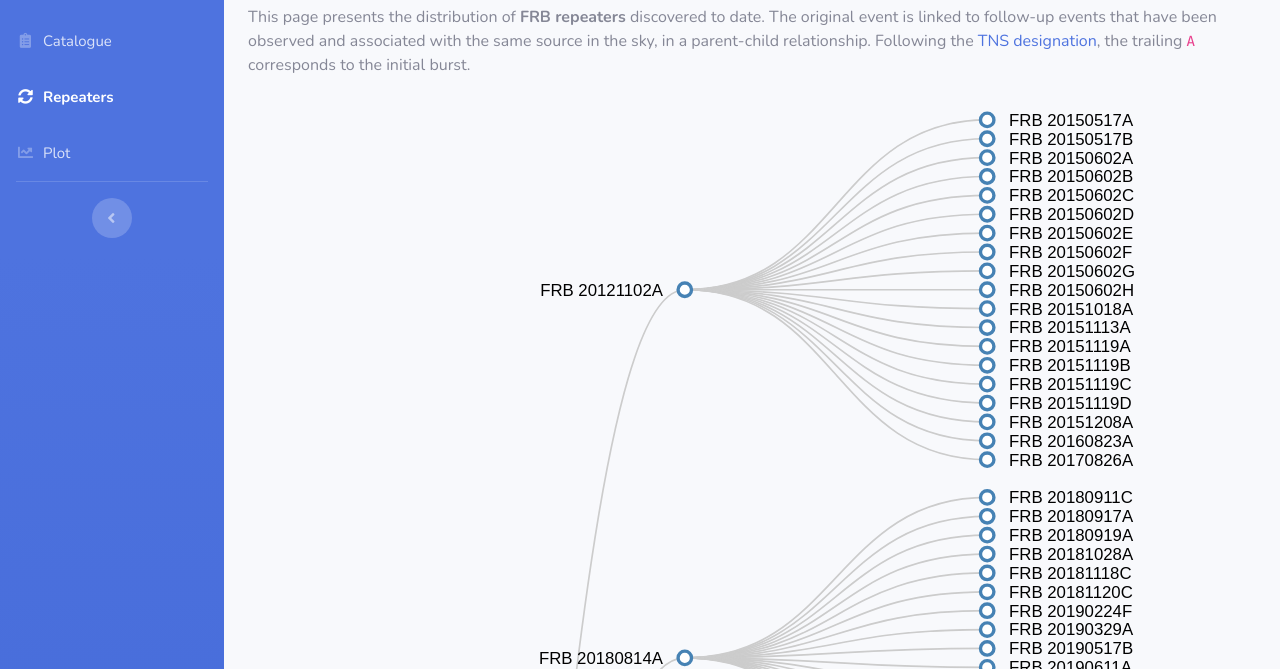
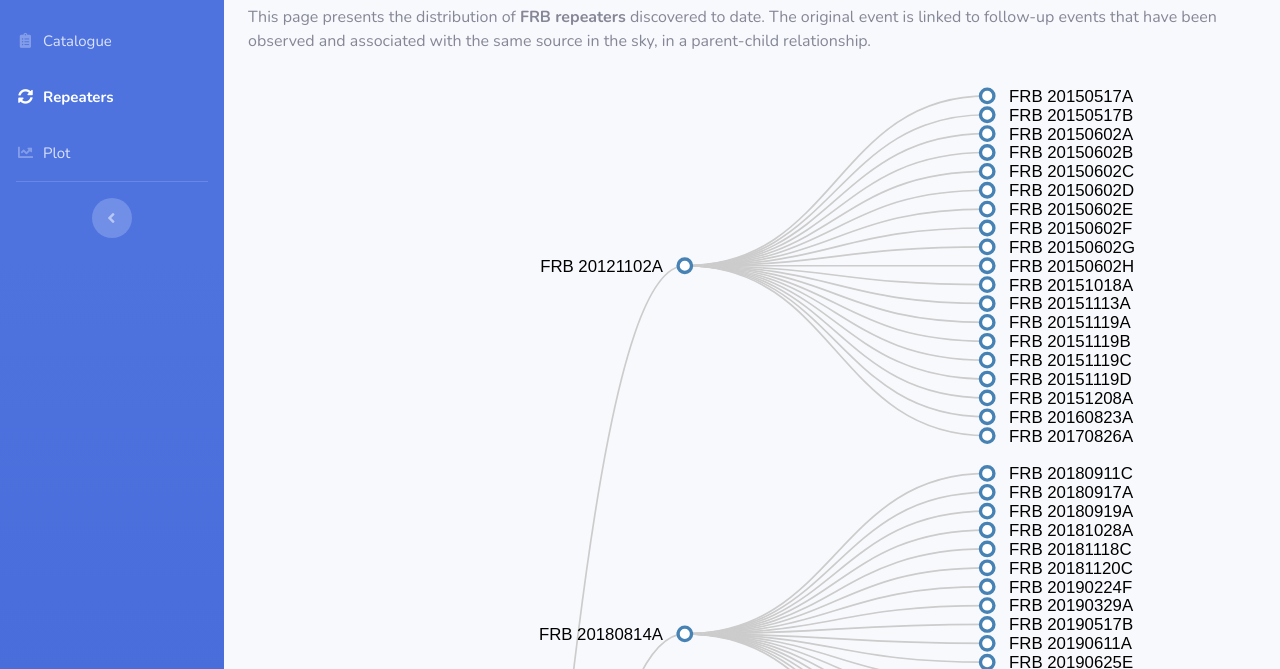
Before and after one commit to HeRTA/FRBSTATS, a website with bundled scripts: page repeaters.html in a window 1280 px wide. Shown: the part 131-800 px from the top of the page. Built offline with nearby package versions, Linux system fonts and the light colour scheme.

Commit message:
Update info

```diff
--- a/repeaters.html
+++ b/repeaters.html
@@ -144,7 +144,6 @@
                     <h1 class="h3 mb-2 text-gray-800">Repeating Events</h1>
                     <p class="mb-4">This page presents the distribution of <b>FRB repeaters</b> discovered to date.
                         The original event is linked to follow-up events that have been observed and associated with the same source in the sky, in a parent-child relationship.
-                        Following the <a target="_blank" href="https://www.wis-tns.org/astronotes/astronote/2020-70">TNS designation</a>, the trailing <code>A</code> corresponds to the initial burst.
                     </p>
                     <!-- Content Row -->
                     <div id="tree">
```
